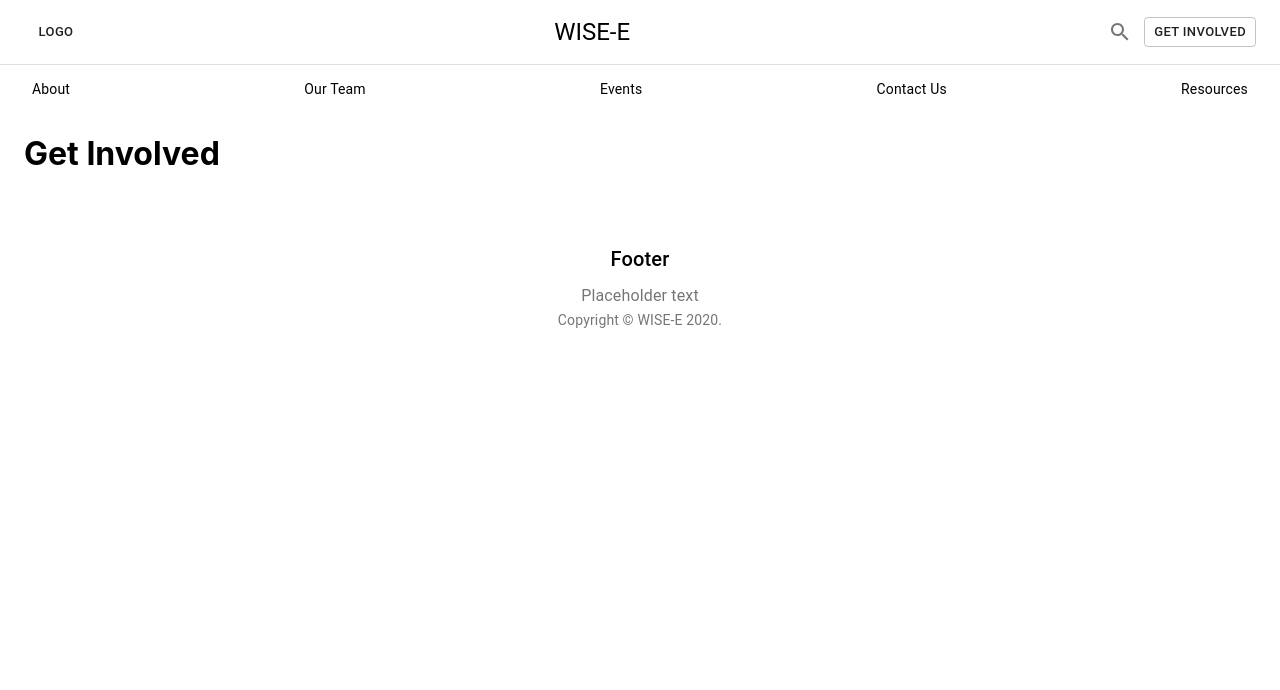
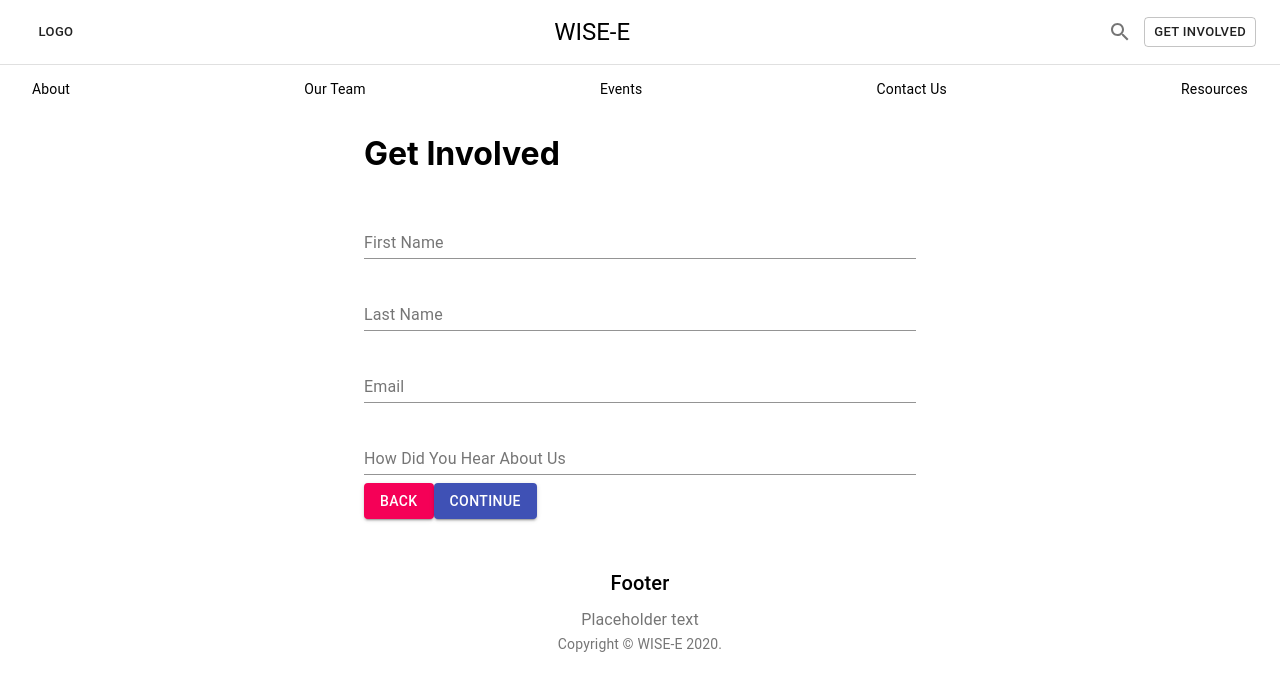
Before and after one commit to Hack4Impact-UMD/WISE-E, a React (Create React App) app: page /get-involved in a window 1280 px wide. Shown: the top 690 px of the page. Built offline with nearby package versions, Linux system fonts and the light colour scheme.

Commit message:
initial commit with form skeleton

```diff
--- /dev/null
+++ b/src/components/GetInvolved/Confirm.js
@@ -0,0 +1,39 @@
+import React from 'react'
+import { List, ListItem, ListItemText, Button } from '@material-ui/core';
+
+const Confirm = (props) => {
+  const { firstName, lastName, email, hearAboutUs } = props.inputValues
+
+  return (
+    <>
+      <List>
+        <ListItem>
+          <ListItemText primary="First Name" secondary={firstName} />
+        </ListItem>
+        <ListItem>
+          <ListItemText primary="Last Name" secondary={lastName} />
+        </ListItem>
+        <ListItem>
+          <ListItemText primary="Email" secondary={email} />
+        </ListItem>
+        <ListItem>
+          <ListItemText primary="How Did You Hear About Us" secondary={hearAboutUs} />
+        </ListItem>
+      </List>
+      <br />
+      <Button
+        color="secondary"
+        variant="contained"
+        onClick={() => props.prevStep()}
+      >Back</Button>
+
+      <Button
+        color="primary"
+        variant="contained"
+        onClick={() => props.nextStep()}
+      >Confirm</Button>
+    </>
+  )
+}
+
+export default Confirm;
--- /dev/null
+++ b/src/components/GetInvolved/Success.js
@@ -0,0 +1,12 @@
+import React from 'react'
+
+function Success() {
+  return (
+    <>
+      <h3>Thank You For Your Submission</h3>
+      <p>You will get an email from us soon.</p>
+    </>
+  )
+}
+
+export default Success
--- /dev/null
+++ b/src/components/GetInvolved/UserForm.js
@@ -0,0 +1,54 @@
+import React from 'react'
+import { TextField, Button } from '@material-ui/core';
+
+const UserForm = (props) => {
+  return (
+    <>
+      <TextField
+        placeholder="Enter Your First Name"
+        label="First Name"
+        onChange={(e) => props.handleChange("firstName", e)}
+        margin="normal"
+        fullWidth
+      />
+      <br />
+      <TextField
+        placeholder="Enter Your Last Name"
+        label="Last Name"
+        onChange={(e) => props.handleChange("lastName", e)}
+        margin="normal"
+        fullWidth
+      />
+      <br />
+      <TextField
+        placeholder="Enter Your Email"
+        label="Email"
+        onChange={(e) => props.handleChange("email", e)}
+        margin="normal"
+        fullWidth
+      />
+      <br />
+      <TextField
+        placeholder=""
+        label="How Did You Hear About Us"
+        onChange={(e) => props.handleChange("hearAboutUs", e)}
+        margin="normal"
+        fullWidth
+      />
+      <br />
+      <Button
+        color="secondary"
+        variant="contained"
+        onClick={() => props.prevStep()}
+      >Back</Button>
+
+      <Button
+        color="primary"
+        variant="contained"
+        onClick={() => props.nextStep()}
+      >Continue</Button>
+    </>
+  )
+}
+
+export default UserForm;
--- a/src/components/GetInvolved/index.js
+++ b/src/components/GetInvolved/index.js
@@ -1,12 +1,86 @@
-import React from 'react';
-import { Container } from '@material-ui/core';
+import React, {useState} from 'react';
+import { Container} from '@material-ui/core';
+import UserForm from './UserForm';
+import Confirm from './Confirm';
+import Success from './Success';
 
 const GetInvolved = () => {
-    return (
-        <Container>
-            <h1>Get Involved</h1>
-        </Container>
-    );
+    const [firstName, setFirstName] = useState("")
+    const [lastName, setLastName] = useState("")
+    const [email, setEmail] = useState("")
+    const [hearAboutUs, setHearAboutUs] = useState("")
+
+    const [step, setStep] = useState(1)
+
+    const nextStep = () => {
+        setStep(step + 1)
+    }
+
+    const prevStep = () => {
+        setStep(step - 1)
+    }
+
+    const handleChange = (input, e) => {
+        // eslint-disable-next-line default-case
+        switch (input) {
+            case "firstName":
+                setFirstName(e.target.value);
+                break;
+            case "lastName":
+                setLastName(e.target.value);
+                break;
+            case "email":
+                setEmail(e.target.value);
+                break;
+            case "hearAboutUs":
+                setHearAboutUs(e.target.value);
+                break;
+        }
+    }
+
+    const inputValues = { firstName, lastName, email, hearAboutUs}
+
+    switch (step) {
+        case 1:
+            return (
+                <Container maxWidth="sm">
+                    <h1>Get Involved</h1>
+                    <UserForm
+                        handleChange={(input, e) => handleChange(input, e)}
+                        nextStep={() => nextStep()}
+                        prevStep={() => prevStep()}
+                    />
+                </Container>
+            );
+
+        case 2:
+            return (
+                <Container maxWidth="sm">
+                    <h1>Get Involved</h1>
+                    <Confirm
+                        inputValues={inputValues}
+                        nextStep={() => nextStep()}
+                        prevStep={() => prevStep()}
+                    />
+                </Container>
+            );
+
+        case 3:
+            return (
+                <Container maxWidth="sm">
+                    <h1>Get Involved</h1>
+                    <Success/>
+                </Container>
+            );
+
+        default:
+            return (
+                <Container maxWidth="sm">
+                    <h1>Get Involved</h1>
+                </Container>
+            );
+    }
+
 }
 
 export default GetInvolved;
```
